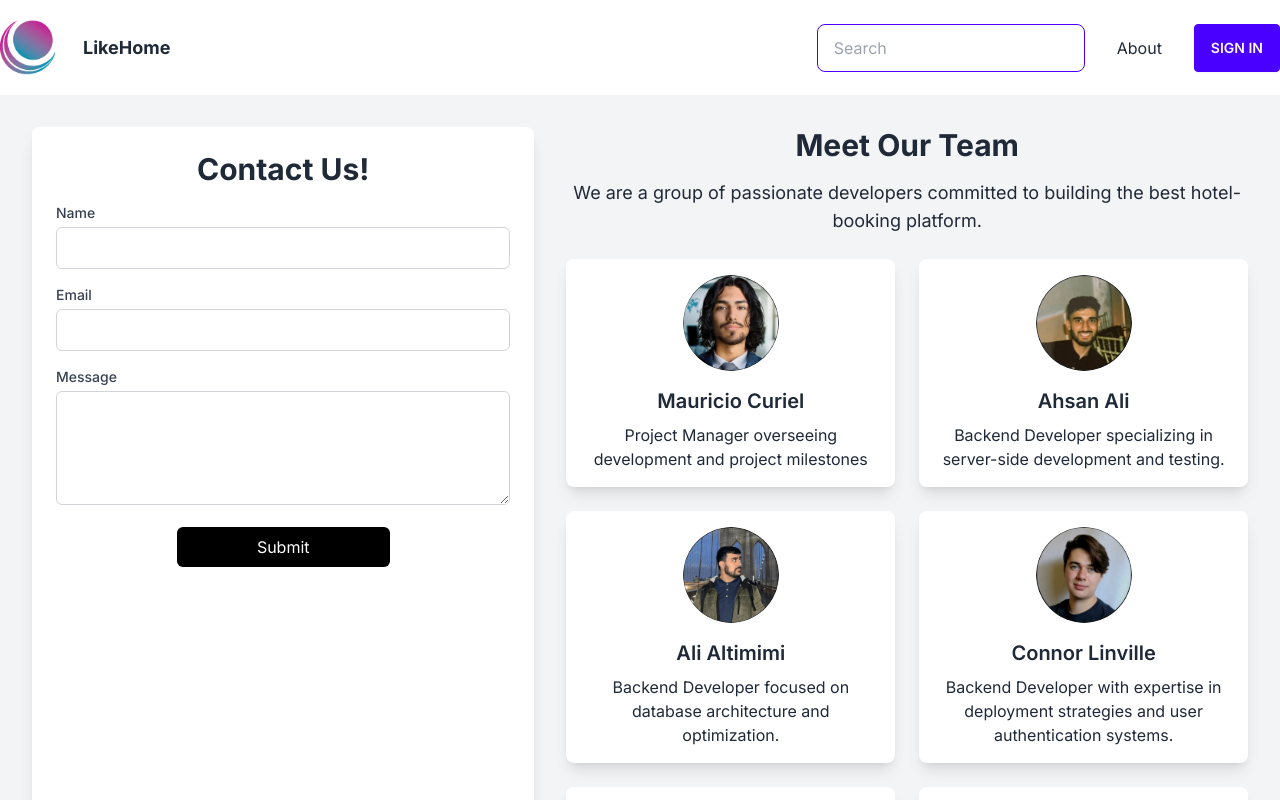
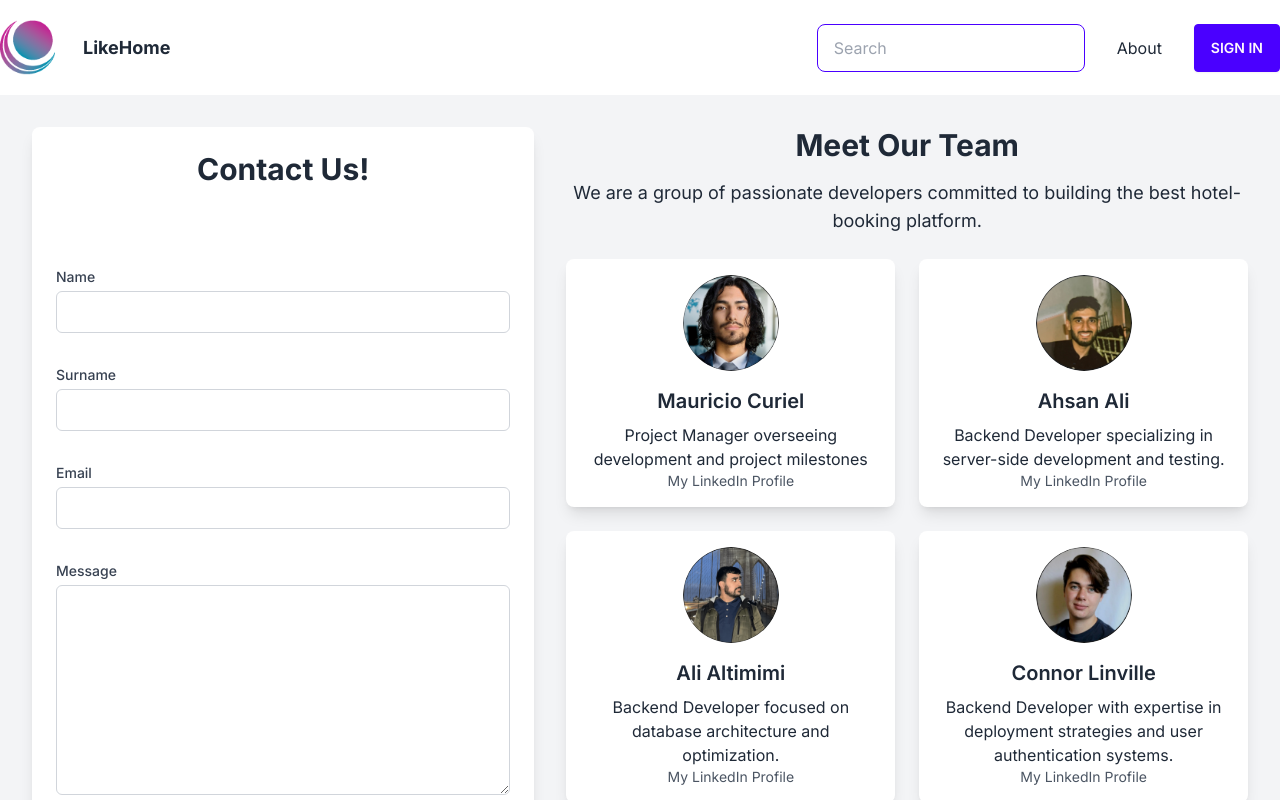
Before and after one commit to KingSand08/LikeHome, a Next.js app: page /about in a window 1280 px wide. Shown: the top 800 px of the page. Built offline with nearby package versions, Linux system fonts and the light colour scheme; no server answers.

Commit message:
changed some code

```diff
--- a/app/about/page.tsx
+++ b/app/about/page.tsx
@@ -9,55 +9,55 @@ const team = [
     image: "/images/team/mau.png",
     description:
       "Project Manager overseeing development and project milestones",
-    email: "",
+    linkedin: "",
   },
   {
     name: "Ahsan Ali",
     image: "/images/team/Ahsan.png",
     description:
       "Backend Developer specializing in server-side development and testing.",
-    email: "",
+    linkedin: "",
   },
   {
     name: "Ali Altimimi",
     image: "/images/team/Ali.png",
     description:
       "Backend Developer focused on database architecture and optimization.",
-    email: "",
+    linkedin: "",
   },
   {
     name: "Connor Linville",
     image: "/images/team/Connor.png",
     description:
       "Backend Developer with expertise in deployment strategies and user authentication systems.",
-    email: "",
+    linkedin: "",
   },
   {
     name: "Steven Lu",
     image: "/images/team/Steven.png",
     description:
       "Frontend Developer responsible for implementing designs from Figma into a responsive UI.",
-    email: "",
+    linkedin: "",
   },
   {
     name: "Raymund Mercader",
     image: "/images/team/Raymund.png",
     description:
       "Full Stack Developer experienced in both backend and frontend development.",
-    email: "",
+    linkedin: "",
   },
   {
     name: "Hoa Tuong Minh Nguyen",
     image: "/images/team/Minh.png",
     description:
       "UI/UX Designer on Figma and Frontend Developer.",
-    email: "hoatuongminh@gmail.com",
+    linkedin: "https://www.linkedin.com/in/hoa-nguyen-m1000/",
   },
   {
     name: "Ryan Tang",
     image: "/images/team/Ryan.png",
     description: "Backend Developer focused on stripe and prisma integration.",
-    email: "",
+    linkedin: "",
   },
 ];
 
@@ -68,9 +68,9 @@ const AboutPage = () => {
       <div className="flex flex-col lg:flex-row gap-8">
         {/* Contact Us Form */}
         <div className="bg-white p-6 rounded-lg shadow-lg flex-[1] lg:flex-[0.4]">
-          <h2 className="text-3xl font-bold mb-4 text-center">Contact Us!</h2>
+          <h2 className="text-3xl font-bold mb-20 text-center">Contact Us!</h2>
           <form>
-            <div className="mb-4 ">
+            <div className="mb-8 ">
               <label htmlFor="name" className="block text-sm font-medium text-gray-700 mb-1">
                 Name
               </label>
@@ -79,8 +79,20 @@ const AboutPage = () => {
                 id="name"
                 className="w-full border border-gray-300 rounded-md p-2 focus:ring-2 focus:ring-blue-500"
               />
+
             </div>
-            <div className="mb-4 ">
+            <div className="mb-8 ">
+              <label htmlFor="Surname" className="block text-sm font-medium text-gray-700 mb-1">
+                Surname
+              </label>
+              <input
+                type="text"
+                id="Surname"
+                className="w-full border border-gray-300 rounded-md p-2 focus:ring-2 focus:ring-blue-500"
+              />
+
+            </div>
+            <div className="mb-8 ">
               <label htmlFor="email" className="block text-sm font-medium text-gray-700 mb-1">
                 Email
               </label>
@@ -90,17 +102,17 @@ const AboutPage = () => {
                 className="w-full border border-gray-300 rounded-md p-2 focus:ring-2 focus:ring-blue-500"
               />
             </div>
-            <div className="mb-4 ">
+            <div className="mb-8 ">
               <label htmlFor="message" className="block text-sm font-medium text-gray-700 mb-1">
                 Message
               </label>
               <textarea
                 id="message"
-                rows={4}
+                rows={8}
                 className="w-full border border-gray-300 rounded-md p-2 focus:ring-2 focus:ring-blue-500"
               ></textarea>
             </div >
-            <div className="flex justify-center">
+            <div className="flex justify-center mb-8">
               <button
                 type="submit"
                 className=" bg-black text-white py-2 px-20 rounded-md hover:bg-blue-600 w-auto"
@@ -137,8 +149,13 @@ const AboutPage = () => {
                 <h3 className="text-xl font-semibold mb-2">{member.name}</h3>
                 <p>{member.description}</p>
                 <p className="text-sm text-gray-600">
-                  <a href={`mailto:${member.email}`} className="hover:text-blue-500">
-                    {member.email}
+                  <a
+                    href={member.linkedin}
+                    className="hover:text-blue-500"
+                    target="_blank"
+                    rel="noopener noreferrer"
+                  >
+                    My LinkedIn Profile
                   </a>
                 </p>
               </div>
```
